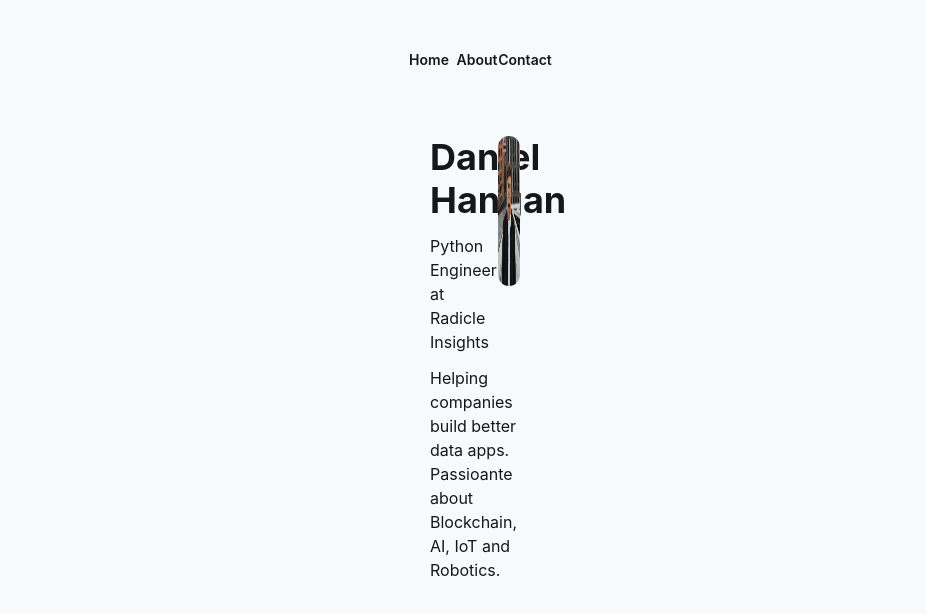
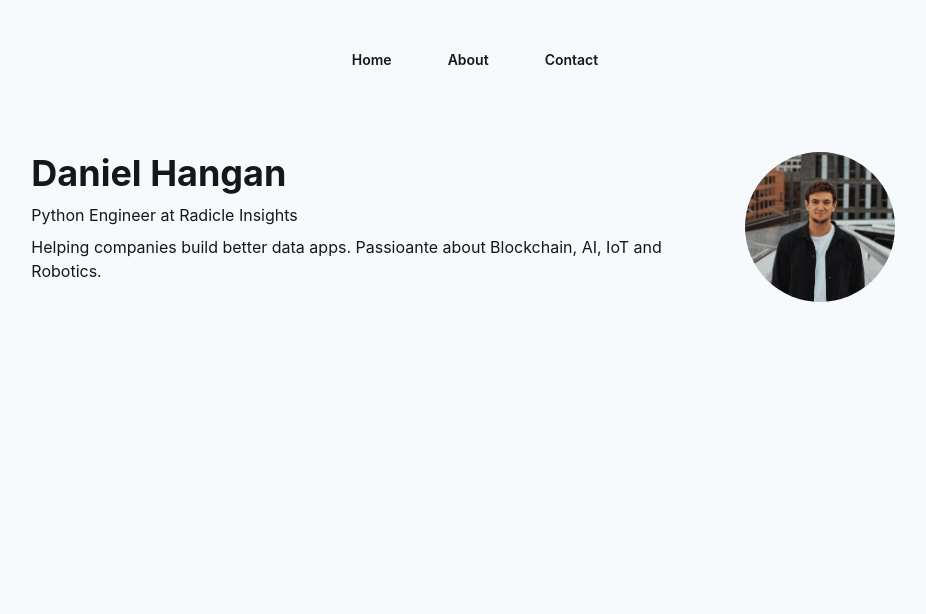
Before and after one commit to danielhangan/personal-website, a Next.js app: page / in a window 1280 px wide. Shown: the top 614 px of the page, without its empty margins (165-1091 px from the left). Built offline with nearby package versions, Linux system fonts and the light colour scheme.

Commit message:
responsive Hero

```diff
--- a/src/components/Container.tsx
+++ b/src/components/Container.tsx
@@ -8,10 +8,9 @@ export const Container = (props: FlexProps) => {
   const color = { light: 'black', dark: 'white' }
   return (
     <Flex
-      // maxW="container.md"
-      h="100vh"
-      px={550}
       direction="column"
+      h={{base: 'auto', md:'100vh'}}
+      alignItems="center"
       bg={bgColor[colorMode]}
       color={color[colorMode]}
       {...props}
--- a/src/components/Hero.tsx
+++ b/src/components/Hero.tsx
@@ -2,9 +2,11 @@ import {
   Heading,
   Text,
   VStack,
-  SimpleGrid,
-  GridItem,
-  Image
+  Image,
+  Flex,
+  Box,
+  Spacer,
+  Center
 } from '@chakra-ui/react'
 
 
@@ -19,10 +21,16 @@ export const Hero = ({
   job_title: string,
   company: string,
   description: string
-  }) => (
-  <SimpleGrid columns={3} columnGap={3} rowGap={6} w="full">
-    <GridItem colSpan={2}>
-      <VStack spacing={3} alignItems="flex-start">
+  }) => {
+
+    return (
+      <Flex
+        direction={{base:'column-reverse', md:'row'}}
+        alignItems="flex-start"
+        // px={[4,0,0]}
+      >
+        <Box w={{base: 'auto', md:'75%'}} p="4">
+          <VStack alignItems="flex-start" fontSize="md">
             <Heading size="xl">{name}</Heading>
             <Text>
               {job_title} at {company}
@@ -31,18 +39,19 @@ export const Hero = ({
               {description}
             </Text>
           </VStack>
-    </GridItem>
-    <GridItem colSpan={1} align="right">
+        </Box>
+        <Spacer />
+        <Center w={{base: 'auto', md:'25%'}} p="4">
           <Image
             src="/images/profile.jpeg"
             alt="Daniel Hangan"
-        boxSize={150}
+            boxSize={[100,100,150]}
             borderRadius="full"
             />
-
-    </GridItem>
-  </SimpleGrid>
+        </Center>
+      </Flex>
   )
+}
 
 Hero.defaultProps = {
   name: 'Daniel Hangan',
--- a/src/components/Main.tsx
+++ b/src/components/Main.tsx
@@ -2,11 +2,12 @@ import { VStack, StackProps } from '@chakra-ui/react'
 
 export const Main = (props: StackProps) => (
   <VStack
-    h="full"
-    w="full"
-    px={45}
+    // w={['full',400,672]}
+    alignItems="flex-start"
+    // direction={{base:'column-reverse', md:'row'}}
+    // h="full"
     spacing={10}
-    alignItems="flex-start"
+    // px={45}
     {...props}
   />
 )
--- a/src/components/Navigation.tsx
+++ b/src/components/Navigation.tsx
@@ -12,9 +12,10 @@ export const Naviagation = () => {
     const { colorMode, toggleColorMode } = useColorMode()
     const isDark = colorMode === 'dark'
     const [ display, changeDisplay ] = useState('none')
+
     return (
-        <Flex m={7} pt={4} pb={8}>
-            <Stack direction="row" spacing={4} w="full" alignItems="flex-start">
+        <Flex m={7} pt={4} pb={8} alignItems="flex-start">
+            <Stack direction="row" spacing={4}>
                 <Button size="sm" variant="ghost">
                     <ChakraLink
                         href="/"
--- a/src/theme.tsx
+++ b/src/theme.tsx
@@ -13,6 +13,17 @@ const breakpoints = createBreakpoints({
 const theme = extendTheme({
   colors: {
     black: '#16161D',
+    white: '#FFFFFF',
+    gray50: '#F7FAFC',
+    gray100: '#EDF2F7',
+    gray200: '#E2E8F0',
+    gray300: '#CBD5E0',
+    gray400: '#A0AEC0',
+    gray500: '#718096',
+    gray600: '#4A5568',
+    gray700: '#2D3748',
+    gray800: '#1A202C',
+    gray900: '#171923'
   },
   fonts,
   breakpoints,
```
Also changed, not shown: package.json (+5 -3 lines), 1 other file (tests, documents, lock files or other folders). Lines whose indentation alone changed are shown as unchanged.
